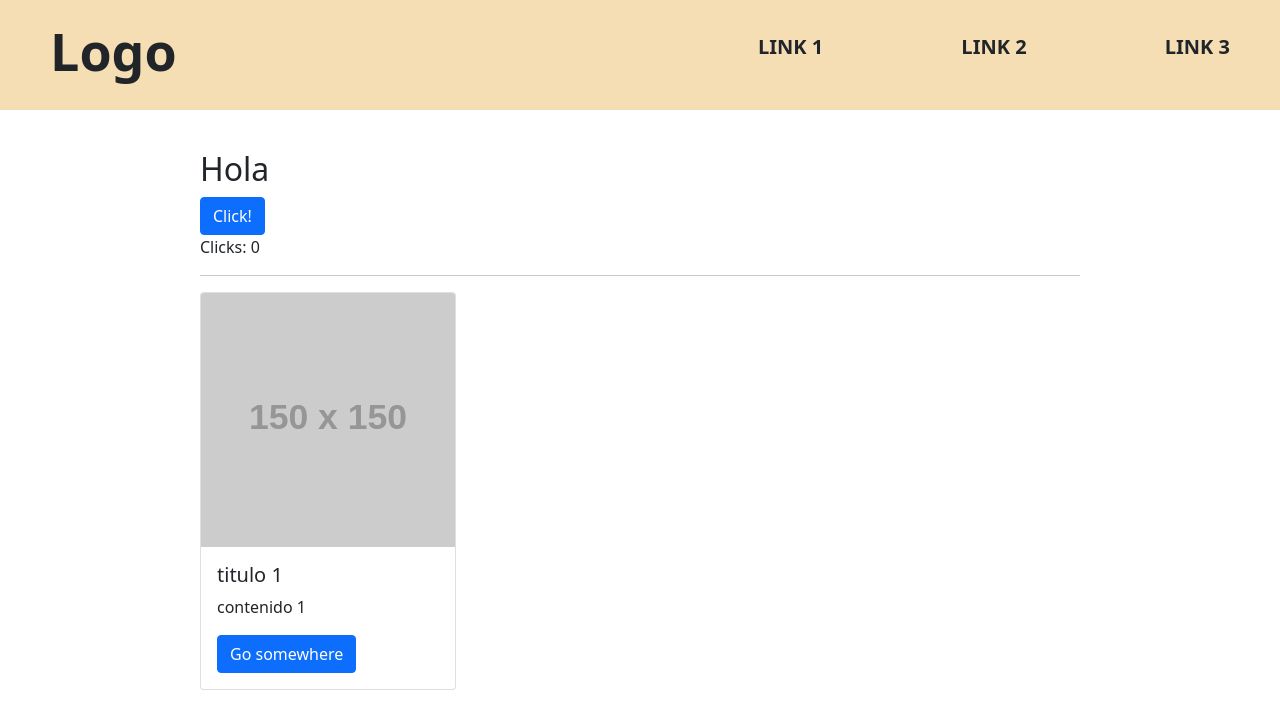
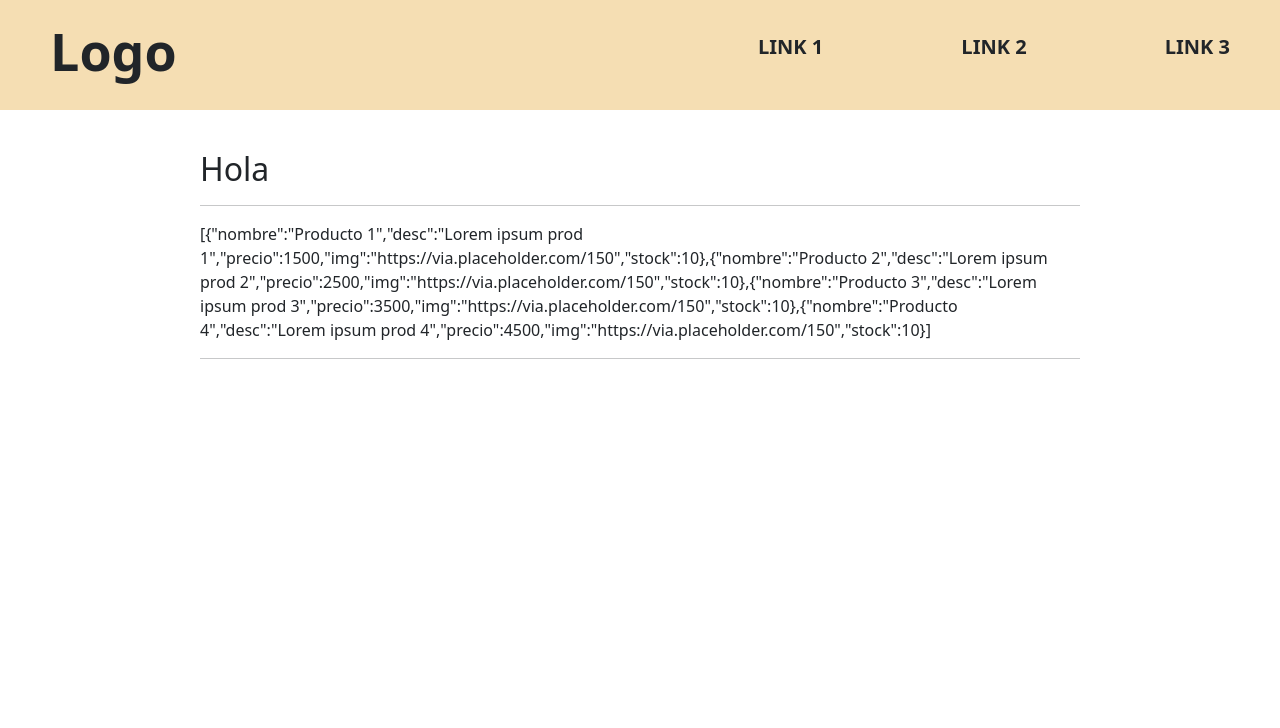
Before and after one commit to nicolasre9/curso-react-js, a React (Create React App) app: page / in a window 1280 px wide. Shown: the top 728 px of the page. Built offline with nearby package versions, Linux system fonts and the light colour scheme.

Commit message:
actualizacion

```diff
--- a/src/components/ItemListContainer/ItemListContainer.js
+++ b/src/components/ItemListContainer/ItemListContainer.js
@@ -1,24 +1,45 @@
 //import './ItemListContainer.scss'
+import { useEffect, useState } from 'react';
+import { Boton } from '../../Ejemplos/Boton/Boton';
 import { Clicker } from '../../Ejemplos/Clicker';
 import { Producto } from '../../Ejemplos/Producto';
+import { pedirDatos } from '../../helpers/pedirDatos';
+import { stock } from '../../data/stock';
+
 
 export const ItemListContainer = ( {greeting} ) => {
 
+    // const [clicker, setClicker] = useState(true);
+
+    // const mostrar = () => {
+    //     setClicker(!clicker)
+    // }
+
+    const [productos, setProductos] = useState([])
+
+    useEffect(() =>{
+        pedirDatos()
+            .then((res) => {
+                setProductos(res);
+            })
+            .catch((err) => {
+                console.log(err);
+            })
+    },[])
 
 
-    const obj = {
-        titulo :  "titulo 1",
-        contenido :  "contenido 1",
-        precio : 2500
-    }
 
     return (
         <section className="item-list-container">
             <h2>{greeting}</h2>
+            <hr/>
+            {/* <Boton click={mostrar}>clicker</Boton> */}
+            {JSON.stringify(productos)}
+            <hr/>
 
-            <Clicker/>
-            <hr/>
-            <Producto title={obj.titulo} content={obj.contenido}/>
+            {/* { clicker === true ? <Clicker/> : null } */}
+
+            {/* <Producto title={obj.titulo} content={obj.contenido}/> */}
         </section>
     )
 }
--- /dev/null
+++ b/src/data/stock.js
@@ -0,0 +1,30 @@
+export const stock = [
+    {
+        nombre : "Producto 1",
+        desc : "Lorem ipsum prod 1",
+        precio : 1500,
+        img : "https://via.placeholder.com/150",
+        stock : 10
+    },
+    {
+        nombre : "Producto 2",
+        desc : "Lorem ipsum prod 2",
+        precio : 2500,
+        img : "https://via.placeholder.com/150",
+        stock : 10
+    },
+    {
+        nombre : "Producto 3",
+        desc : "Lorem ipsum prod 3",
+        precio : 3500,
+        img : "https://via.placeholder.com/150",
+        stock : 10
+    },
+    {
+        nombre : "Producto 4",
+        desc : "Lorem ipsum prod 4",
+        precio : 4500,
+        img : "https://via.placeholder.com/150",
+        stock : 10
+    }
+]
--- /dev/null
+++ b/src/helpers/pedirDatos.js
@@ -0,0 +1,33 @@
+import { stock } from "../data/stock"
+
+// const obj = {
+    //     titulo :  "titulo 1",
+    //     contenido :  "contenido 1",
+    //     precio : 2500
+    // }
+
+
+    // const promesa = new Promise( (resolve, reject) => {
+    //     setTimeout(() => {
+    //         resolve("resuelto")
+    //         reject("rechazado")
+    //     },2000)
+    // })
+
+    // const pedirDatos = (dato) => {
+    //     return new Promise( (resolve, reject) => {
+    //         if (dato){
+    //             resolve("resuelto")
+    //         } else {
+    //             reject("rechazado")
+    //         }
+    //     })
+    // }
+
+    export const pedirDatos = () => {
+        return new Promise( (resolve, reject) => {
+            setTimeout(() => {
+                resolve(stock)
+            }, 2000)
+        })
+    }
```
